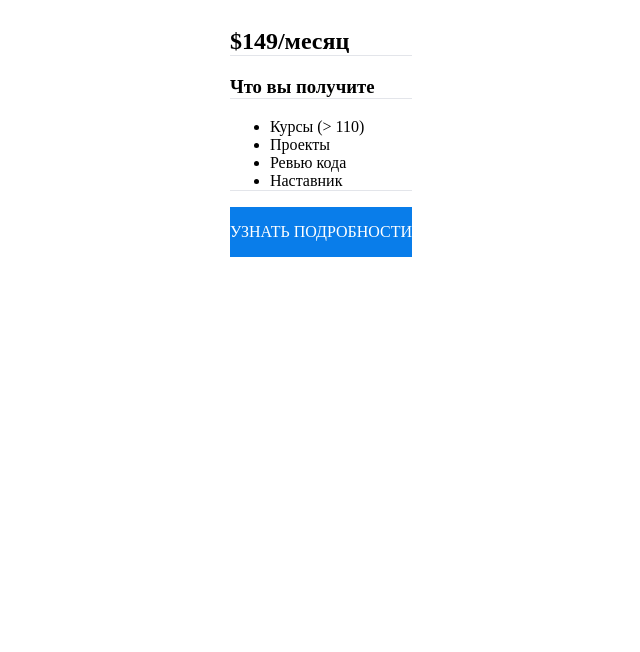
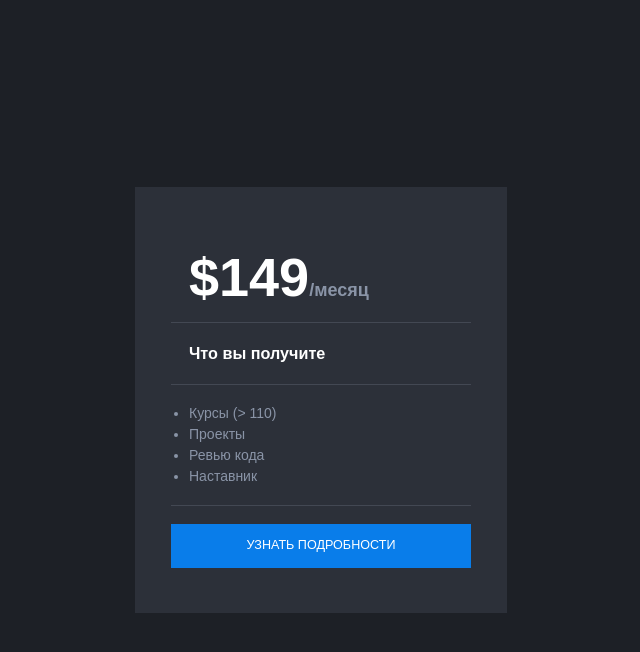
Before and after one commit to StyilBeginner/pract-5, a plain HTML site: page index.html in a window 1280 px wide. Shown: the whole page, without its empty margins (319-959 px from the left). Drawn offline with Linux system fonts and the light colour scheme.

Commit message:
make .card

```diff
--- a/app.css
+++ b/app.css
@@ -1,6 +1,8 @@
 html {
 	/* BEGIN (write your solution here) */
-
+	font: 18px/1.5 sans-serif;
+	background-color: #1d2026;
+	color: #8a94a7;
 	/* END */
 }
 
@@ -10,7 +12,10 @@ body {
 	justify-content: center;
 
 	/* BEGIN (write your solution here) */
-
+	margin: 0;
+	padding: 0;
+	width: 100vw;
+	height: 100vh;
 	/* END */
 }
 
@@ -18,18 +23,39 @@ h1,
 h2,
 h3 {
 	/* BEGIN (write your solution here) */
-
+	margin: 0;
+	padding: 1rem;
 	/* END */
 }
 
 ul {
 	/* BEGIN (write your solution here) */
-
+	margin: 0;
+	padding: 1rem;
 	/* END */
 }
 
 /* BEGIN (write your solution here) */
-
+.card {
+	width: 300px;
+	padding: 2.5rem 2rem;
+	background-color: #2c3039;
+}
+.card-list {
+	font-size: 14px;
+}
+.price {
+	font-size: 1rem;
+	line-height: 1;
+}
+h2.price>span {
+	font-size: 3em;
+	color: white;
+}
+.card>h3 {
+	color: white;
+	font-size: 0.9em;
+}
 
 /* END */
 
@@ -40,7 +66,7 @@ ul {
 	color: white;
 
 	/* BEGIN (write your solution here) */
-
+	font-size: 0.7rem;
 	/* END */
 
 	text-align: center;
--- a/index.html
+++ b/index.html
@@ -2,9 +2,7 @@
 <html lang=ru>
 <head>
    <meta charset="UTF-8">
-   <meta name="viewport"
-         content="width=device-width, user-scalable=no, initial-scale=1.0, maximum-scale=1.0, minimum-scale=1.0">
-   <meta http-equiv="X-UA-Compatible" content="ie=edge">
+   <meta name="viewport" content="width=device-width, initial-scale=1.0">
    <title>Document</title>
    <link rel="stylesheet" href="app.css">
 </head>
```
